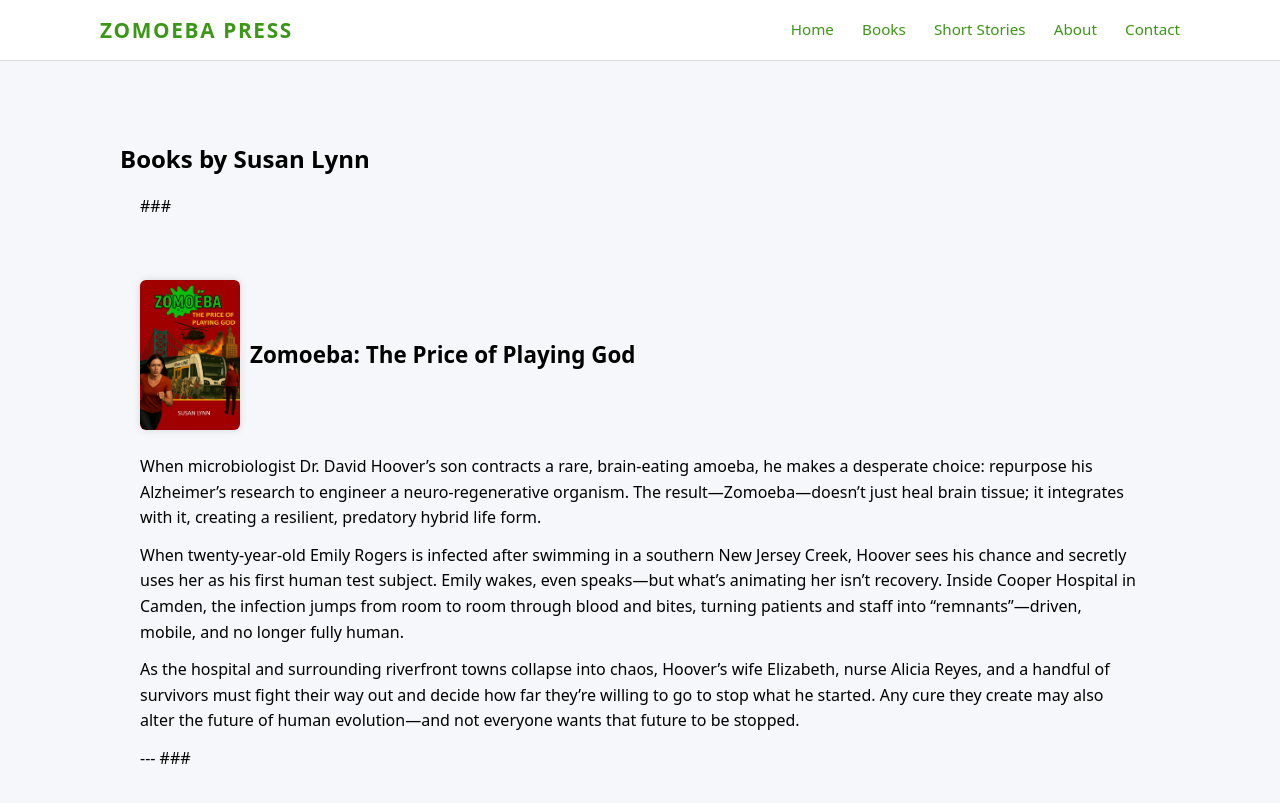
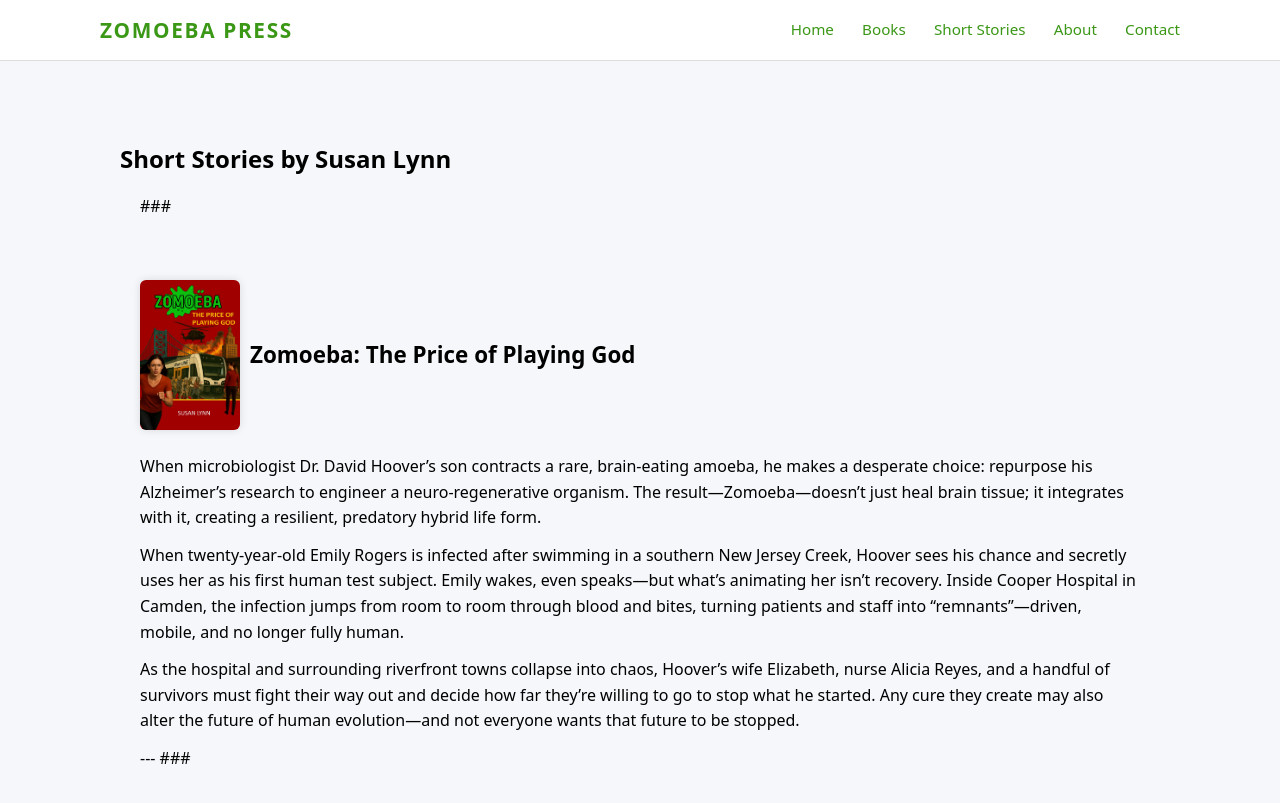
Before and after one commit to susanlynn-books/zomoeba, a Jekyll site: the page built from Short Stories.md, in a window 1280 px wide and 900 px high, cut to the strip 0-808 px from the top of the window. Shown: the top 803 px of the strip. Built offline with Jekyll 4.4.1, drawn with Linux system fonts in a browser that asks for light colours.

Commit message:
Update Short Stories.md

```diff
--- a/Short Stories.md
+++ b/Short Stories.md
@@ -6,7 +6,7 @@ permalink: /short stories/
 
 <section class="section section-dark">
   <div class="container">
-    <h2>Books by Susan Lynn </h2>
+    <h2>Short Stories by Susan Lynn </h2>
 
 <div class="container">
 
```
